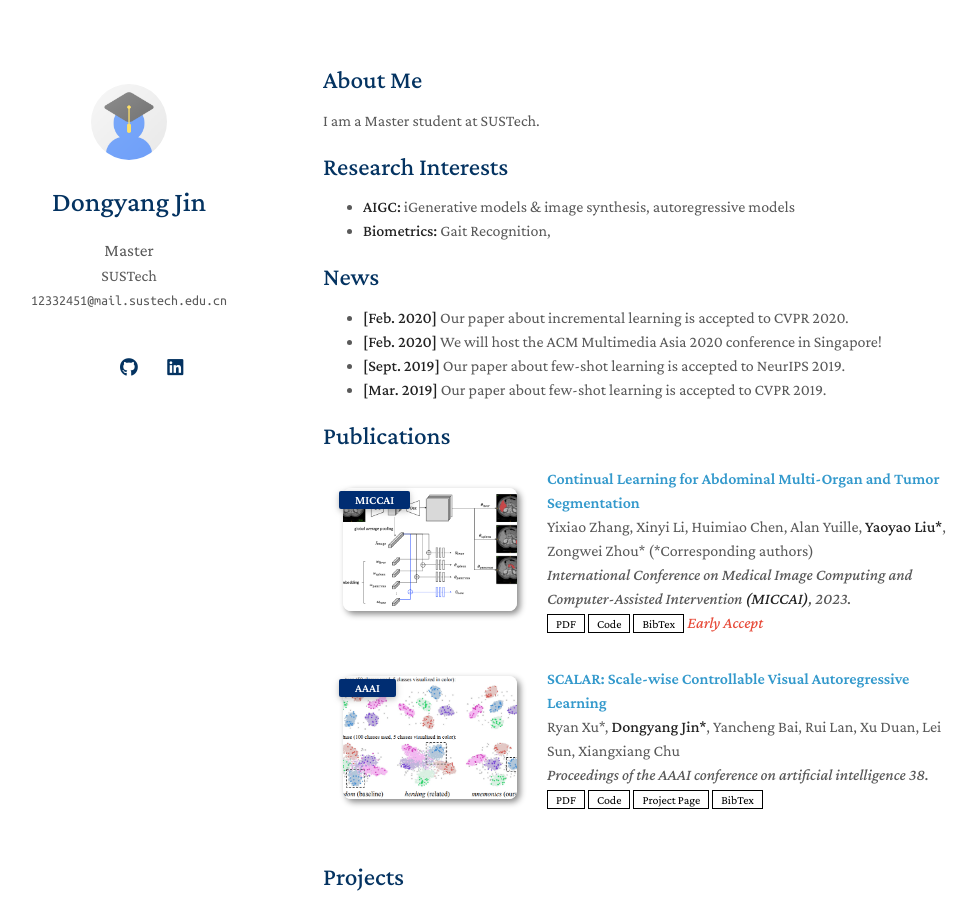
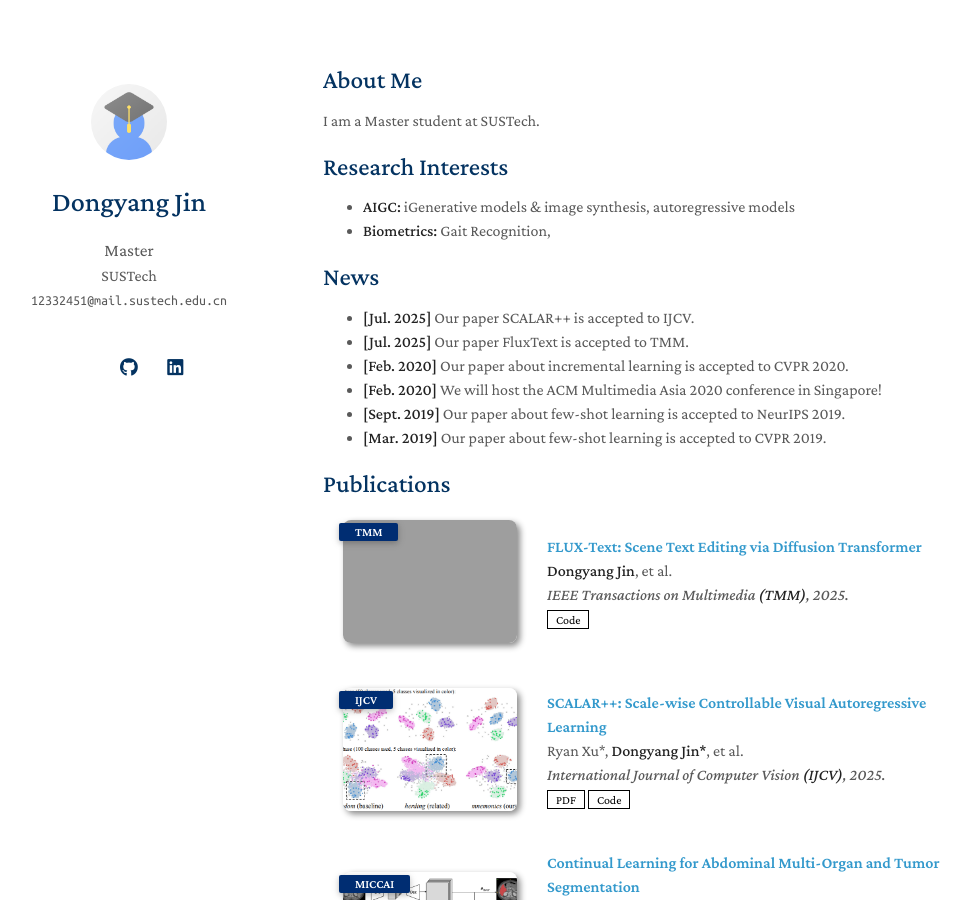
Before and after one commit to jdyjjj/jdyjjj.github.io, a Jekyll site: the page built from index.md, in a window 1280 px wide and 900 px high. Shown: the whole window, without its empty margins (147-1124 px from the left). Built offline with Jekyll 4.4.1, drawn with Linux system fonts in a browser that asks for light colours; a style sheet for code colours, icons or effects is not loaded; our own code applies the rules of GitHub Pages for plain Markdown files; grey boxes are pictures that could not be loaded.

Commit message:
Add FluxText (TMM) and SCALAR++ (IJCV) acceptances, update stars and citations

```diff
--- a/_data/publications.yml
+++ b/_data/publications.yml
@@ -1,4 +1,19 @@
 main:
+
+  - title: "FLUX-Text: Scene Text Editing via Diffusion Transformer"
+    authors: <strong>Dongyang Jin</strong>, et al.
+    conference_short: TMM
+    conference: IEEE Transactions on Multimedia <strong>(TMM)</strong>, 2025.
+    code: https://github.com/AMAP-ML/FluxText
+    image: https://raw.githubusercontent.com/AMAP-ML/FluxText/main/assets/demo1.jpg
+
+  - title: "SCALAR++: Scale-wise Controllable Visual Autoregressive Learning"
+    authors: Ryan Xu*, <strong>Dongyang Jin*</strong>, et al.
+    conference_short: IJCV
+    conference: International Journal of Computer Vision <strong>(IJCV)</strong>, 2025.
+    pdf: https://arxiv.org/pdf/2507.19946
+    code: https://github.com/AMAP-ML/SCALAR
+    image: ./assets/img/teaser_example.png
 
   - title: Continual Learning for Abdominal Multi-Organ and Tumor Segmentation
     authors: Yixiao Zhang, Xinyi Li, Huimiao Chen, Alan Yuille, <strong>Yaoyao Liu*</strong>, Zongwei Zhou* (*Corresponding authors)
--- a/index.md
+++ b/index.md
@@ -13,6 +13,8 @@ I am a Master student at SUSTech.
 
 ## News
 
+- **[Jul. 2025]** Our paper SCALAR++ is accepted to IJCV.
+- **[Jul. 2025]** Our paper FluxText is accepted to TMM.
 - **[Feb. 2020]** Our paper about incremental learning is accepted to CVPR 2020.
 - **[Feb. 2020]** We will host the ACM Multimedia Asia 2020 conference in Singapore!
 - **[Sept. 2019]** Our paper about few-shot learning is accepted to NeurIPS 2019.
```
Also changed, not shown: index.html (+15 -7 lines).
